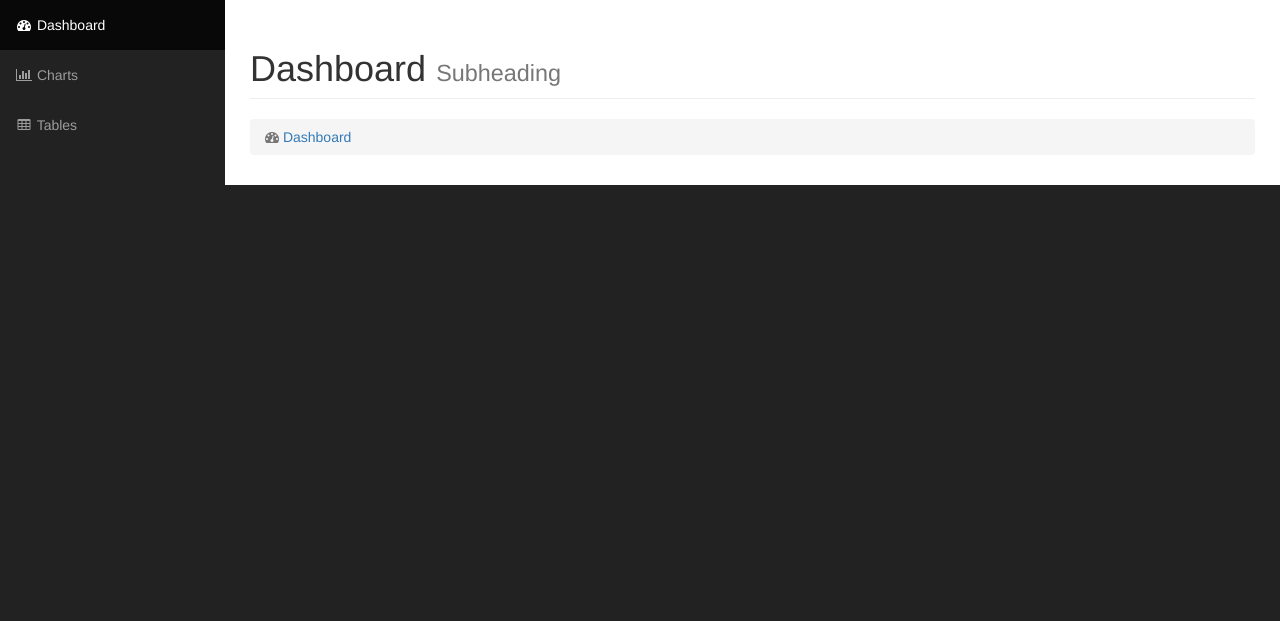
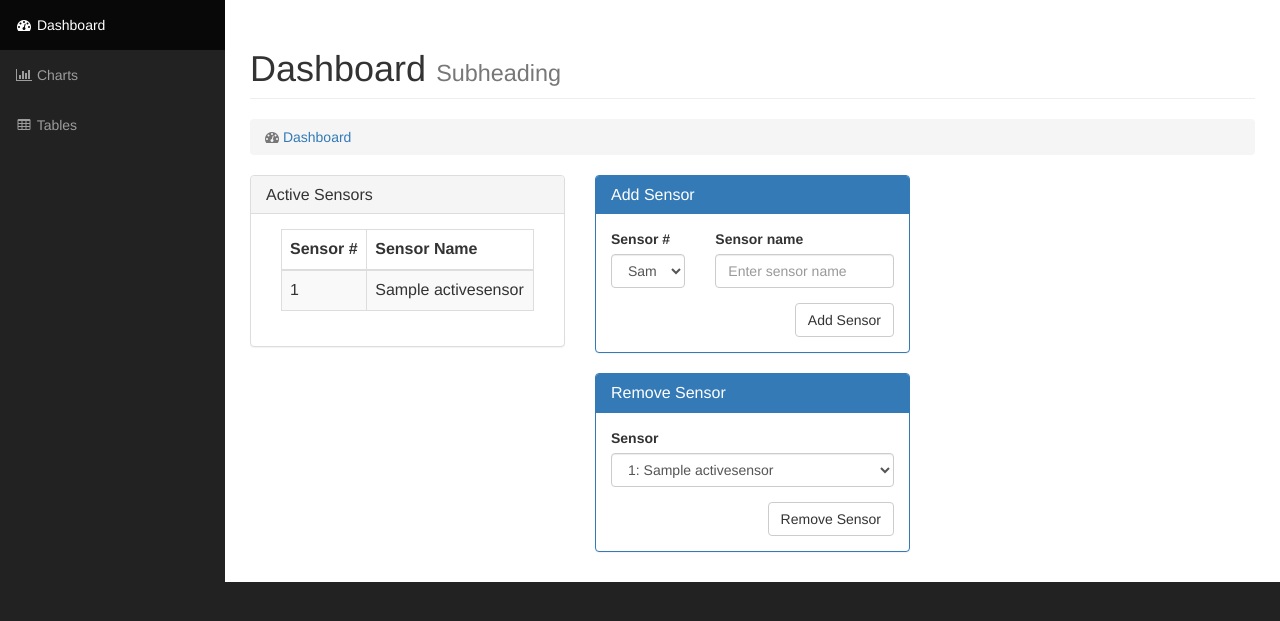
Before and after one commit to Dirk7589/HouseSensor, a Django app: template DjangoProject/SensorPoll/templates/SensorPoll/index.html in a window 1280 px wide. Shown: the part 51-672 px from the top of the page. Run offline with Django 3.2, Linux system fonts and the light colour scheme; tables that the repository leaves empty hold one stand-in row (values such as "Sample post"); the template is opened without the code that fills it: values that come from a table or form of the project are taken from there, most other values are stand-ins (such as "Sample title", 1, 10 or a date in 2020); some libraries are stand-ins or nearby versions.

Commit message:
Added active sensor management to the Dashboard

```diff
--- a/DjangoProject/SensorPoll/templates/SensorPoll/index.html
+++ b/DjangoProject/SensorPoll/templates/SensorPoll/index.html
@@ -6,11 +6,103 @@
 
 {% block pageHeader %}
     Dashboard
-    <small>Subheading</small>
+<small>Subheading</small>
 {% endblock %}
 
 {% block breadcrumb %}
-    <li class="active">
-        <i class="fa fa-dashboard"></i>  <a href="{% url 'index' %}">Dashboard</a>
-    </li>
+<li class="active">
+    <i class="fa fa-dashboard"></i>  <a href="{% url 'index' %}">Dashboard</a>
+</li>
 {% endblock %}
+
+{% block row %}
+<div class="row">
+    <div class="col-lg-4">
+        <div class="panel panel-default">
+            <div class="panel-heading">
+                <h3 class="panel-title">Active Sensors</h3>
+            </div>
+            <div class="panel-body">
+                <div class="col-md-12">
+                    <div class="table-responsive">
+                        <table class="table table-bordered table-hover table-striped">
+                            <thead>
+                                <tr>
+                                    <th>Sensor #</th>
+                                    <th>Sensor Name</th>
+                                </tr>
+                            </thead>
+                            <tbody>
+                                {% for sensor in activeSensors %}
+                                <tr>
+                                    <td> {{sensor.Sensor_number}}</td>
+                                    <td> {{sensor.Sensor_name}}</td>
+                                </tr>
+                                {% endfor %}
+                            </tbody>
+                        </table>
+                    </div>
+                </div>
+            </div>
+        </div>
+    </div>
+
+
+    <div class="col-md-4">
+        <div class="panel panel-primary">
+            <div class="panel-heading">
+                <h3 class="panel-title">Add Sensor</h3>
+            </div>
+                <div class="panel-body">
+                    <div class="row">
+                        <form role="form" method="POST">
+                            {% csrf_token %}
+                            <div class="col-md-4">
+                                <div class="form-group">
+                                    <label>Sensor #</label>
+                                    <select class="form-control" id="id_Sensor_number" type="number" name="Sensor_number">
+                                        {% for sensor in polledSensors %}
+                                        <option>{{sensor.address}}</option>
+                                        {% endfor %}
+                                    </select>
+                                </div>
+                            </div>
+                            <div class="col-md-8">
+
+                                <div class="form-group">
+                                    <label>Sensor name</label>
+                                    <input id="id_Sensor_name" class="form-control" placeholder="Enter sensor name" required type="text" name="Sensor_name" maxlength="100"/>
+                                </div>
+                                <button value="addSensor" name="submit" class="btn btn-default pull-right" type="submit">Add Sensor</button>
+                            </div>
+                        </form>
+                </div>
+            </div>
+        </div>
+        <div class="panel panel-primary">
+            <div class="panel-heading">
+                <h3 class="panel-title">Remove Sensor</h3>
+            </div>
+            <div class="panel-body">
+                <div class="row">
+                    <div class="col-md-12">
+                        <form role="form" method="POST">
+                            {% csrf_token %}
+                            <div class="form-group">
+                                <label>Sensor</label>
+                                <select class="form-control" id="id_Sensor_selected" type="number" name="Sensor_selected">
+                                    {% for sensor in activeSensors %}
+                                    <option>{{sensor.Sensor_number}}: {{sensor.Sensor_name}}</option>
+                                    {% endfor %}
+                                </select>
+                            </div>
+                            <button value="removeSensor" name="submit" class="btn btn-default pull-right" type="submit">Remove Sensor</button>
+                        </form>
+                    </div>
+                </div>
+            </div>
+        </div>
+    </div>
+
+</div>
+{% endblock %}
```
Also changed, not shown: DjangoProject/SensorPoll/views.py (+30 -4 lines).
